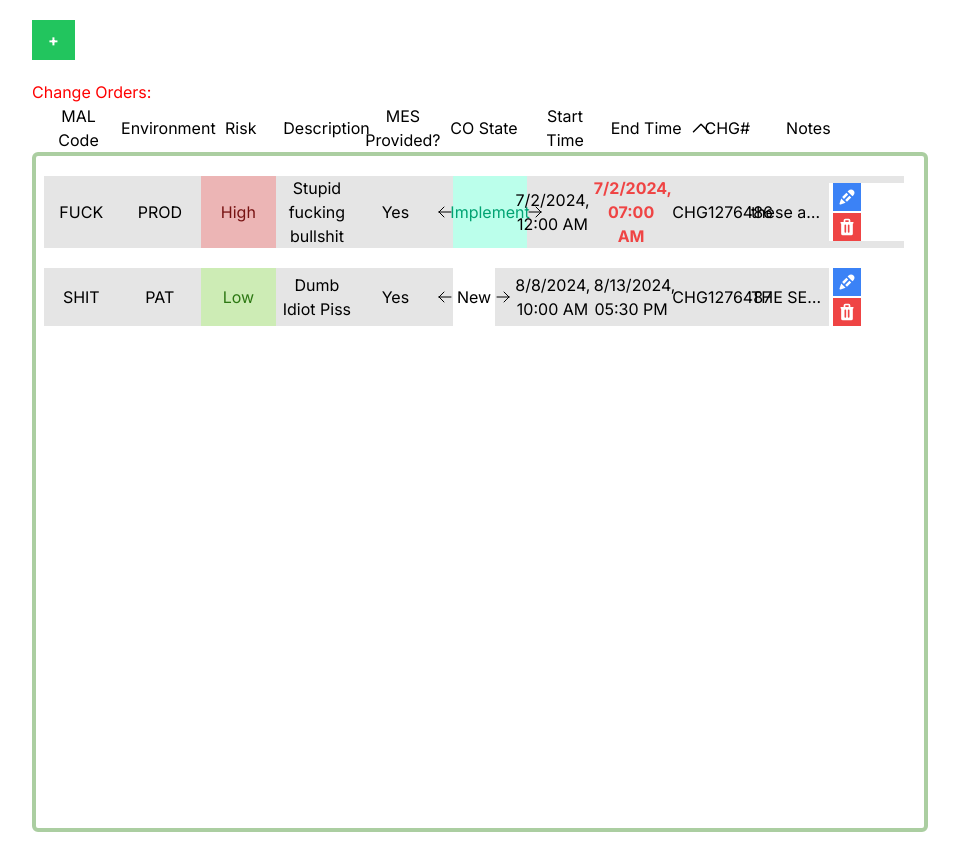
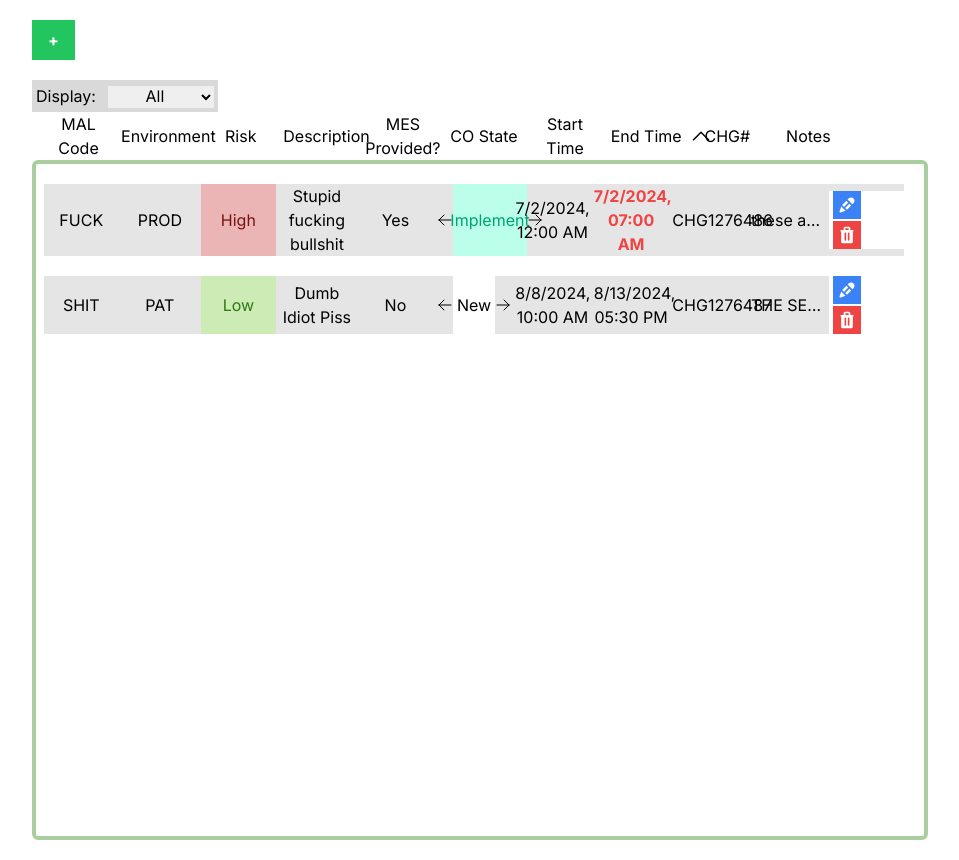
Before and after one commit to aminoo10/co-tracker-app, a Next.js app: page / in a window 1280 px wide. Shown: the whole page, without its empty margins (160-1119 px from the left). Built offline with nearby package versions, Linux system fonts and the light colour scheme.

Commit message:
added select element for display , need to add in handleChange

```diff
--- a/app/components/ChangeOrderList.tsx
+++ b/app/components/ChangeOrderList.tsx
@@ -22,7 +22,6 @@ import {GET_STATE_NAMES,
   sortState: SortObject;
  }
 
-const sortDirectionClassNames = 'size-6 w-6 absolute';
 const listColumns = ['MAL Code', 'Environment', 'Risk', 'Description', 'MES Provided?', 'CO State', 'Start Time', 'End Time', 'CHG#'];
 
 const changeOrderStyle = `changeOrder grid grid-cols-11 gap-1 items-center justify-center text-center ml-2`;
@@ -90,8 +89,6 @@ export default function ChangeOrderList({COList, onDelete, getCHGObject, onEdit,
       <div id="main">
         <ChangeOrderDeleteModal modalOpen={deleteModalState} onConfirm={confirmDelete} deleteChg={selectedChg}/>
         <ChangeOrderEditModal modalOpen={editModalState} close={closeEditModal} editChg={chgToEdit} onEdit={onEdit}/>
-        <h2 id="test">Change Orders:</h2>
-
         <div id='list-header'>
           <div id='display'></div>
           <div id="table-header" className={`${changeOrderStyle}`}>
@@ -103,12 +100,12 @@ export default function ChangeOrderList({COList, onDelete, getCHGObject, onEdit,
               <button onClick={sortBy} className='relative'>
                 <p>{column}</p>
                 {sortState.sortType === TRANSLATE_BUTTON_NAME_TO_PROPERTY(column) && !sortState.sortDirection
-                && <svg xmlns="http://www.w3.org/2000/svg" fill="none" viewBox="0 0 25 25" strokeWidth={1.5} stroke="currentColor" className={`${sortDirectionClassNames} bottom-0 right-0`}>
+                && <svg xmlns="http://www.w3.org/2000/svg" fill="none" viewBox="0 0 25 25" strokeWidth={1.5} stroke="currentColor" className={`size-6 w-6 absolute bottom-0 right-0`}>
                   <path strokeLinecap="round" strokeLinejoin="round" d="m19.5 8.25-7.5 7.5-7.5-7.5" />
                 </svg>}
 
                 {sortState.sortType === TRANSLATE_BUTTON_NAME_TO_PROPERTY(column) && sortState.sortDirection
-                && <svg xmlns="http://www.w3.org/2000/svg" fill="none" viewBox="0 0 24 24" strokeWidth={1.5} stroke="currentColor" className={`${sortDirectionClassNames} bottom-0 left-0`}>
+                && <svg xmlns="http://www.w3.org/2000/svg" fill="none" viewBox="0 0 24 24" strokeWidth={1.5} stroke="currentColor" className={`size-6 w-6 absolute bottom-0 left-0`}>
                   <path strokeLinecap="round" strokeLinejoin="round" d="m4.5 15.75 7.5-7.5 7.5 7.5" />
                 </svg>}
               </button>
--- a/app/page.tsx
+++ b/app/page.tsx
@@ -27,7 +27,7 @@ const testInstance2: ChangeOrder = {
   environment: 'PAT',
   risk: 'Low',
   description: 'Dumb Idiot Piss',
-  mesProvided: true,
+  mesProvided: false,
   start: new Date(2024, 7, 8, 10, 0),
   end: new Date(2024, 7, 13, 17, 30),
   chg: 'CHG1276487',
@@ -40,6 +40,7 @@ const testInstance2: ChangeOrder = {
 
 export default function Home() {
 
+  //the big list (always keep this around)
   const [changeOrders, setChangeOrders] = useState<ChangeOrder[]>([testInstance, testInstance2]);
   const [sortState, setSortState] = useState<SortObject>(new SortObject('chg', true));
 
@@ -143,6 +144,19 @@ export default function Home() {
 
   }
 
+  const handleChange = (
+    e: React.ChangeEvent<
+      HTMLInputElement | HTMLSelectElement
+    >
+  ) => {
+    const { name, value, type } = e.target;
+    let newValue: string | boolean | Date = value;
+
+
+
+  };
+
+
   useEffect(() => {
     console.log(sortState);
   }, [sortState]);
@@ -153,6 +167,30 @@ export default function Home() {
   return (
     <div id='app'>
       <ChangeOrderModal onSave={handleSaveFormData} checkUnique={checkForUniqueCHG} />
+
+      <div id='list-display' className="bg-[#D9D9D9] p-1 w-max">
+
+      <label htmlFor="display" className=''>
+              Display:
+              <select
+                name="display"
+                id="display"
+                className='text-center ml-3'
+                onChange={handleChange}
+              >
+                <option value="all" defaultChecked>
+                  All
+                </option>
+                <option value="in-progress">
+                  In Progress
+                </option>
+                <option value="completed">
+                  Completed
+                </option>
+              </select>
+            </label>
+      </div>
+
       <ChangeOrderList
       COList={changeOrders}
       onDelete={handleDeleteFormData}
```
